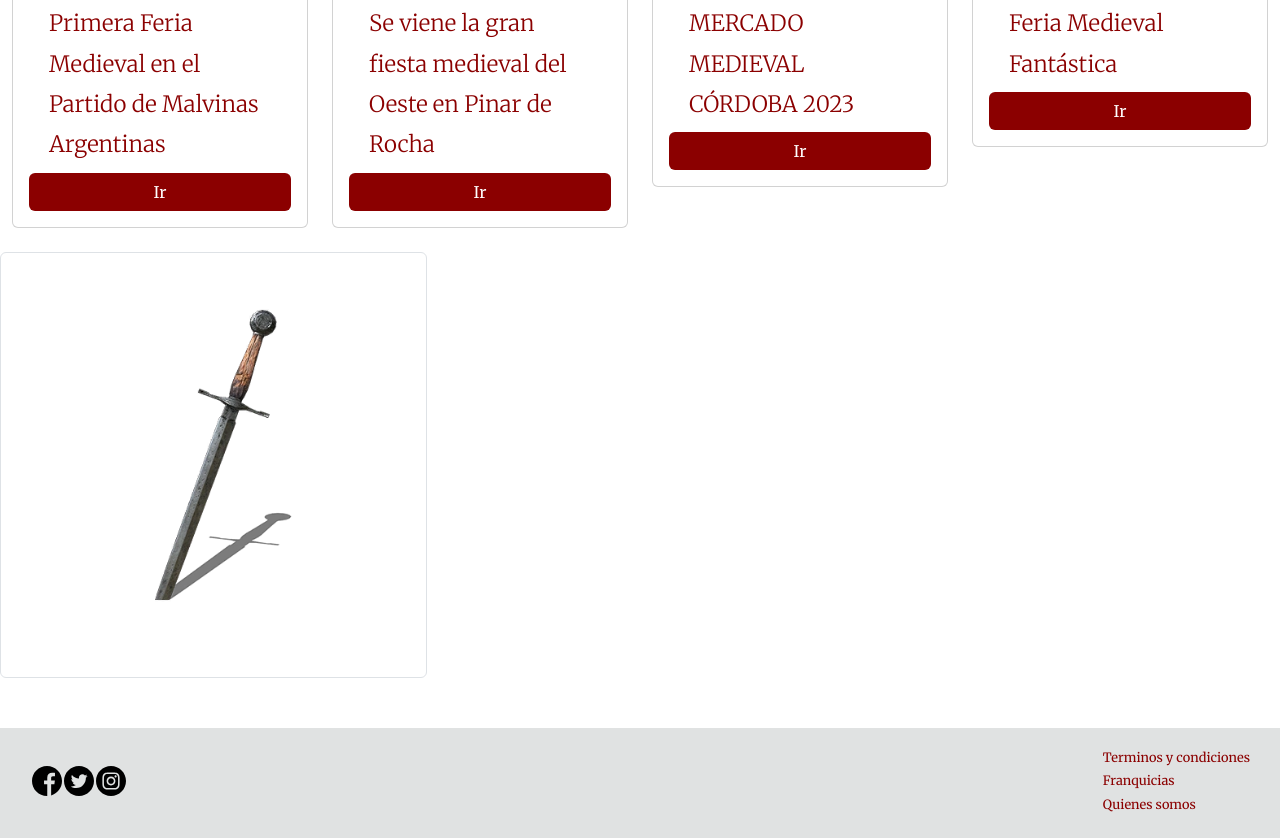
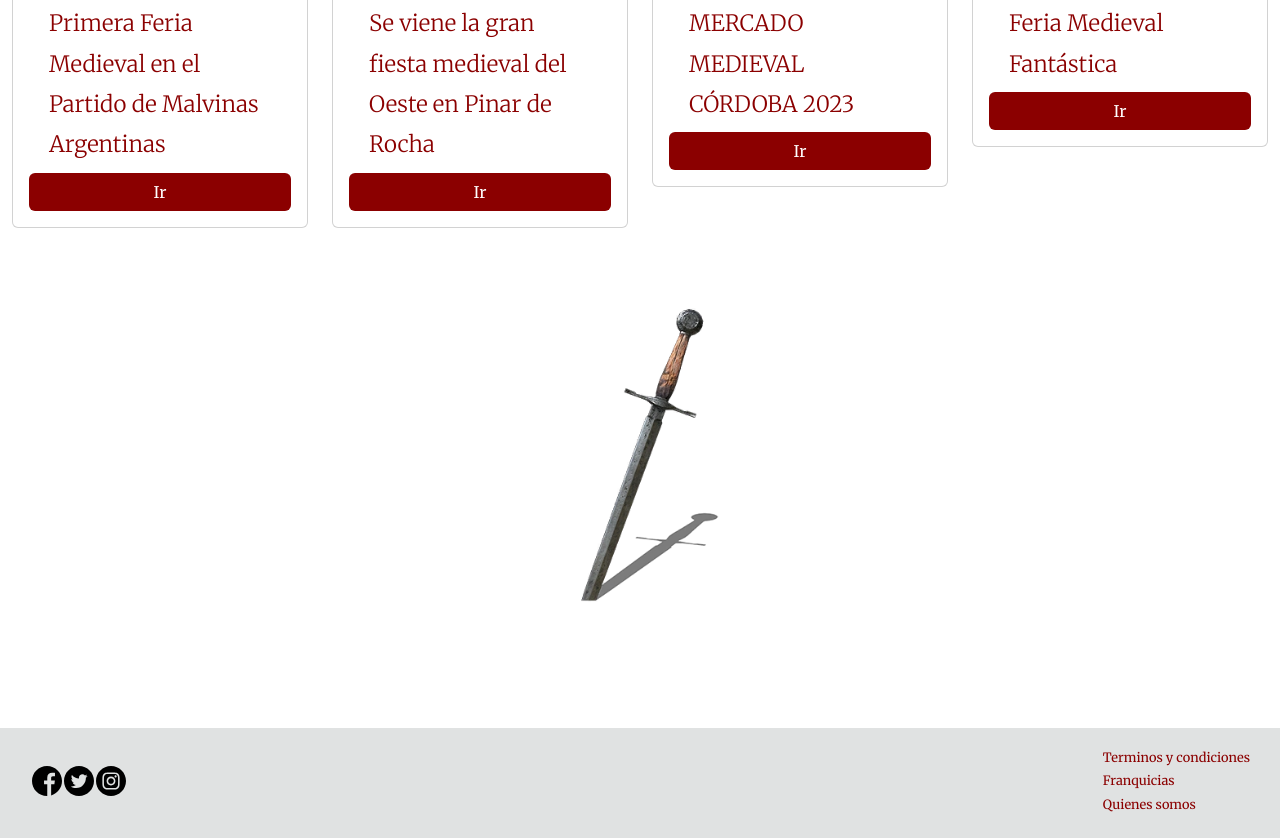
Before and after one commit to yairlayoun/EntregaFinal-Layoun, a website: page pages/Eventos.html in a window 1280 px wide. Shown: the part 1446-2284 px from the top of the page. Drawn offline with nearby package versions, Linux system fonts and the light colour scheme.

Commit message:
acomodar imagenes

```diff
--- a/css/main.css
+++ b/css/main.css
@@ -386,6 +386,8 @@ footer a {
   padding: 0 30px;
   /*definimos el nombre en el grid */
   grid-area: actions;
+  position: fixed;
+  right: 0;
 }
 
 .tienda .filters {
--- a/pages/Eventos.html
+++ b/pages/Eventos.html
@@ -124,8 +124,8 @@
         <!-- ends container -->
 
                     <!-- ends form -->
-                    <div class="col-sm-12 col-md-12 col-lg-4">
-                        <img src="../img/productos/Espada_corta.png" alt="" class="w-100 img-thumbnail">
+                    <div class="col-sm-12 col-md-12 col-lg-4" style="margin: auto;">
+                        <img src="../img/productos/Espada_corta.png" alt="" class="w-100 img-thumbnail" style="border: none;">
                     </div>
                 </div>
             </div>
```
